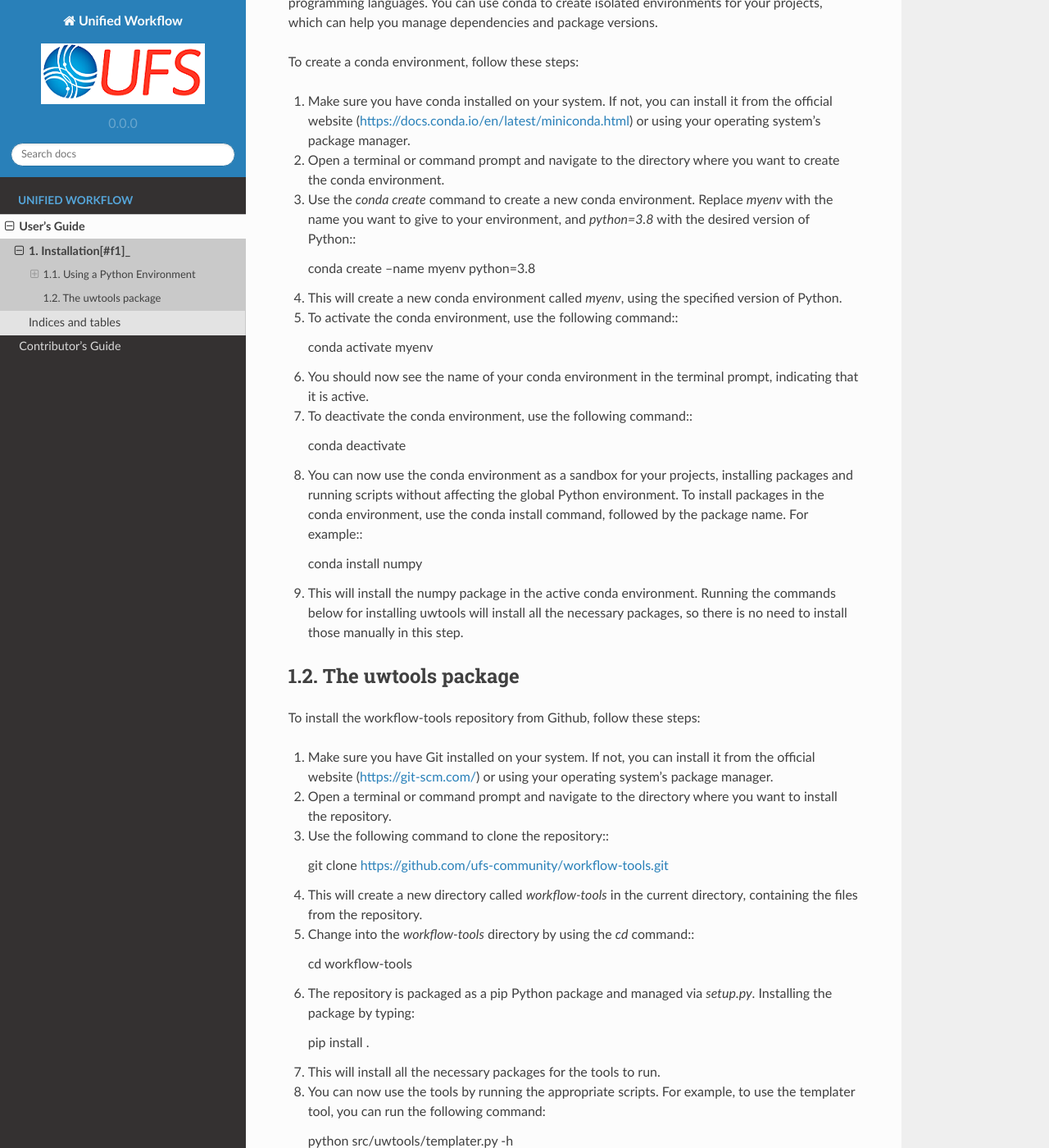
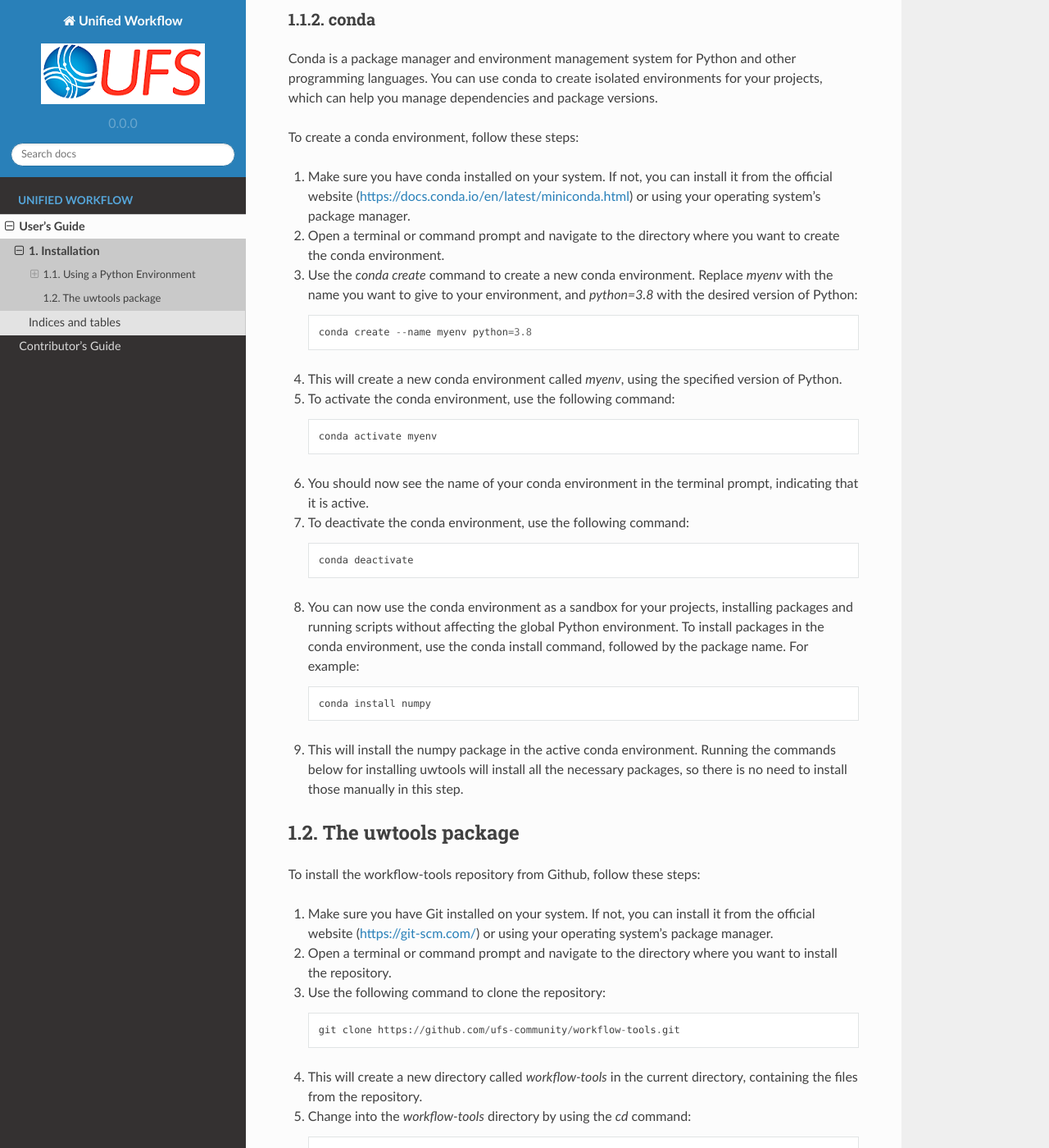
Before and after one commit to ufs-community/uwtools, a Sphinx documentation site: the page built from docs/Users_Guide/installation.rst, in a window 1280 px wide and 1400 px high, scrolled down 996 px. Shown: the whole window at 82% size. Built offline with Sphinx 7.4.7 and the Read the Docs theme 2.0.0, drawn with Linux system fonts in a browser that asks for light colours; some of the changed text lies outside the part shown.

Commit message:
Whitespace FTW

```diff
--- a/docs/Users_Guide/installation.rst
+++ b/docs/Users_Guide/installation.rst
@@ -1,8 +1,8 @@
 .. _installation:
 
-******************
-Installation[#f1]_
-******************
+*******************
+Installation [#f1]_
+*******************
 
 --------------------------
 Using a Python Environment
@@ -19,21 +19,21 @@ To create a virtual environment, follow these steps:
 
 #. Open a terminal or command prompt and navigate to the directory where you want to create the virtual environment.
 
-#. Use the python3 -m venv command to create a new virtual environment. Replace `myenv` with the name you want to give to your virtual environment:::
+#. Use the python3 -m venv command to create a new virtual environment. Replace `myenv` with the name you want to give to your virtual environment::
 
-   python3 -m venv myenv
+      python3 -m venv myenv
 
 #. This will create a new directory called `myenv`, which contains the files for the virtual environment.
 
-#. To activate the virtual environment, use the following command:::
+#. To activate the virtual environment, use the following command::
 
-   source myenv/bin/activate
+      source myenv/bin/activate
 
 #. You should now see the name of your virtual environment in the terminal prompt, indicating that it is active.
 
-#. To deactivate the virtual environment, use the following command:::
+#. To deactivate the virtual environment, use the following command::
 
-   deactivate
+      deactivate
 
 #. You can now use the virtual environment as a sandbox for your Python projects, installing packages and running scripts without affecting the global Python environment.
 
@@ -50,25 +50,25 @@ To create a conda environment, follow these steps:
 
 #. Open a terminal or command prompt and navigate to the directory where you want to create the conda environment.
 
-#. Use the `conda create` command to create a new conda environment. Replace `myenv` with the name you want to give to your environment, and `python=3.8` with the desired version of Python:::
+#. Use the `conda create` command to create a new conda environment. Replace `myenv` with the name you want to give to your environment, and `python=3.8` with the desired version of Python::
 
-   conda create --name myenv python=3.8
+      conda create --name myenv python=3.8
 
 #. This will create a new conda environment called `myenv`, using the specified version of Python.
 
-#. To activate the conda environment, use the following command:::
+#. To activate the conda environment, use the following command::
 
-   conda activate myenv
+      conda activate myenv
 
 #. You should now see the name of your conda environment in the terminal prompt, indicating that it is active.
 
-#. To deactivate the conda environment, use the following command:::
+#. To deactivate the conda environment, use the following command::
 
-   conda deactivate
+      conda deactivate
 
-#. You can now use the conda environment as a sandbox for your projects, installing packages and running scripts without affecting the global Python environment. To install packages in the conda environment, use the conda install command, followed by the package name. For example:::
+#. You can now use the conda environment as a sandbox for your projects, installing packages and running scripts without affecting the global Python environment. To install packages in the conda environment, use the conda install command, followed by the package name. For example::
 
-   conda install numpy
+      conda install numpy
 
 #. This will install the numpy package in the active conda environment.
    Running the commands below for installing uwtools will install all
@@ -86,26 +86,25 @@ To install the workflow-tools repository from Github, follow these steps:
 
 #. Open a terminal or command prompt and navigate to the directory where you want to install the repository.
 
-#. Use the following command to clone the repository:::
+#. Use the following command to clone the repository::
 
-   git clone https://github.com/ufs-community/workflow-tools.git
+      git clone https://github.com/ufs-community/workflow-tools.git
 
 #. This will create a new directory called `workflow-tools` in the current directory, containing the files from the repository.
 
-#. Change into the `workflow-tools` directory by using the `cd` command:::
+#. Change into the `workflow-tools` directory by using the `cd` command::
 
-   cd workflow-tools
+      cd workflow-tools
 
-#. The repository is packaged as a pip Python package and managed via
-   `setup.py`. Installing the package by typing::
+#. The repository is packaged as a pip Python package and managed via `setup.py`. Installing the package by typing ::
 
-   pip install .
+      pip install .
 
 #. This will install all the necessary packages for the tools to run.
 
-#. You can now use the tools by running the appropriate scripts. For example, to use the templater tool, you can run the following command:
+#. You can now use the tools by running the appropriate scripts. For example, to use the templater tool, you can run the following command::
 
-   python src/uwtools/templater.py -h
+      python src/uwtools/templater.py -h
 
 
 
```
